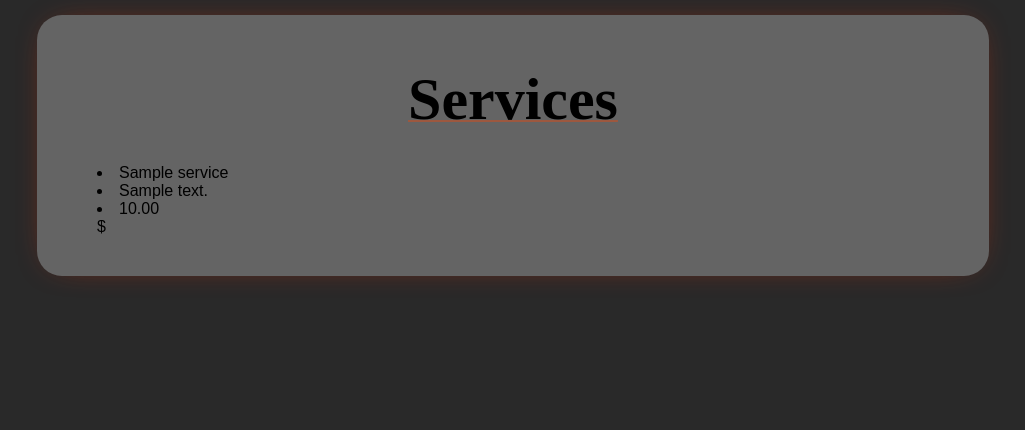
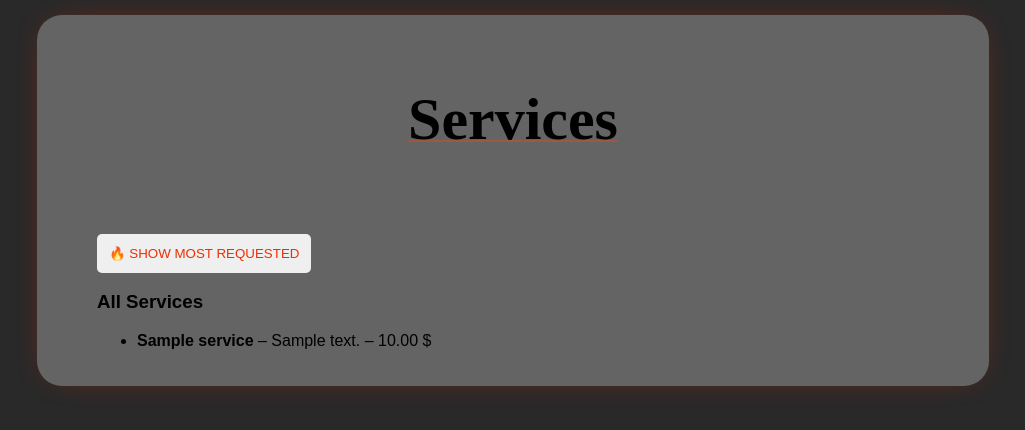
Before and after one commit to Barsu5489/ConnectCube, a Django app: page /services/ in a window 1280 px wide. Shown: the part 61-491 px from the top of the page, without its empty margins (127-1152 px from the left). Run offline with Django 3.2, Linux system fonts and the light colour scheme; tables that the repository leaves empty hold one stand-in row (values such as "Sample post").

Commit message:
feat(service): Implement most requested serivce in a spa with service list

```diff
--- a/services/templates/services/list.html
+++ b/services/templates/services/list.html
@@ -1,22 +1,60 @@
 {% extends 'main/base.html' %}
-{% block title %}
-    Services List
-{% endblock %}
+
+{% block title %}Services List{% endblock %}
+
 {% block content %}
-    <p class="title">Services</p>
+<h2 class="title">Services</h2>
+
 {% if user.is_company %}
-        <a class="create_service" href="/services/create"> Create Service</a>
+    <a class="create_service" href="/services/create">Create Service</a>
 {% endif %}
-    <div class='services_list'>
+
+<button id="toggleBtn">🔥 Show Most Requested</button>
+
+<div id="allServices">
+    <h3>All Services</h3>
     {% if services %}
-            {% for service in services.all %}
-
-            <li>{{ service.name }}</li>
-            <li>{{ service.description }}</li>
-            <li>{{ service.price_hour }}</li> $
+        <ul>
+            {% for service in services %}
+                <li><strong>{{ service.name }}</strong> – {{ service.description }} – {{ service.price_hour }} $</li>
             {% endfor %}
+        </ul>
     {% else %}
-            <h2>Sorry No services available yet</h2>
+        <p>No services available.</p>
     {% endif %}
 </div>
+
+<div id="mostRequested" style="display: none;">
+    <h3>🔥 Most Requested Services</h3>
+    {% if service_counts %}
+        <ul>
+            {% for item in service_counts %}
+                <li>{{ item.service__name }} – {{ item.request_count }} request{{ item.request_count|pluralize }}</li>
+            {% endfor %}
+        </ul>
+    {% else %}
+        <p>No service requests yet.</p>
+    {% endif %}
+</div>
+
+<script>
+    const toggleBtn = document.getElementById("toggleBtn");
+    const allServices = document.getElementById("allServices");
+    const mostRequested = document.getElementById("mostRequested");
+
+    let showingMost = false;
+
+    toggleBtn.addEventListener("click", () => {
+        showingMost = !showingMost;
+        if (showingMost) {
+            allServices.style.display = "none";
+            mostRequested.style.display = "block";
+            toggleBtn.textContent = "🔁 Show All Services";
+        } else {
+            allServices.style.display = "block";
+            mostRequested.style.display = "none";
+            toggleBtn.textContent = "🔥 Show Most Requested";
+        }
+    });
+</script>
 {% endblock %}
```
Lines whose indentation alone changed are shown as unchanged.
